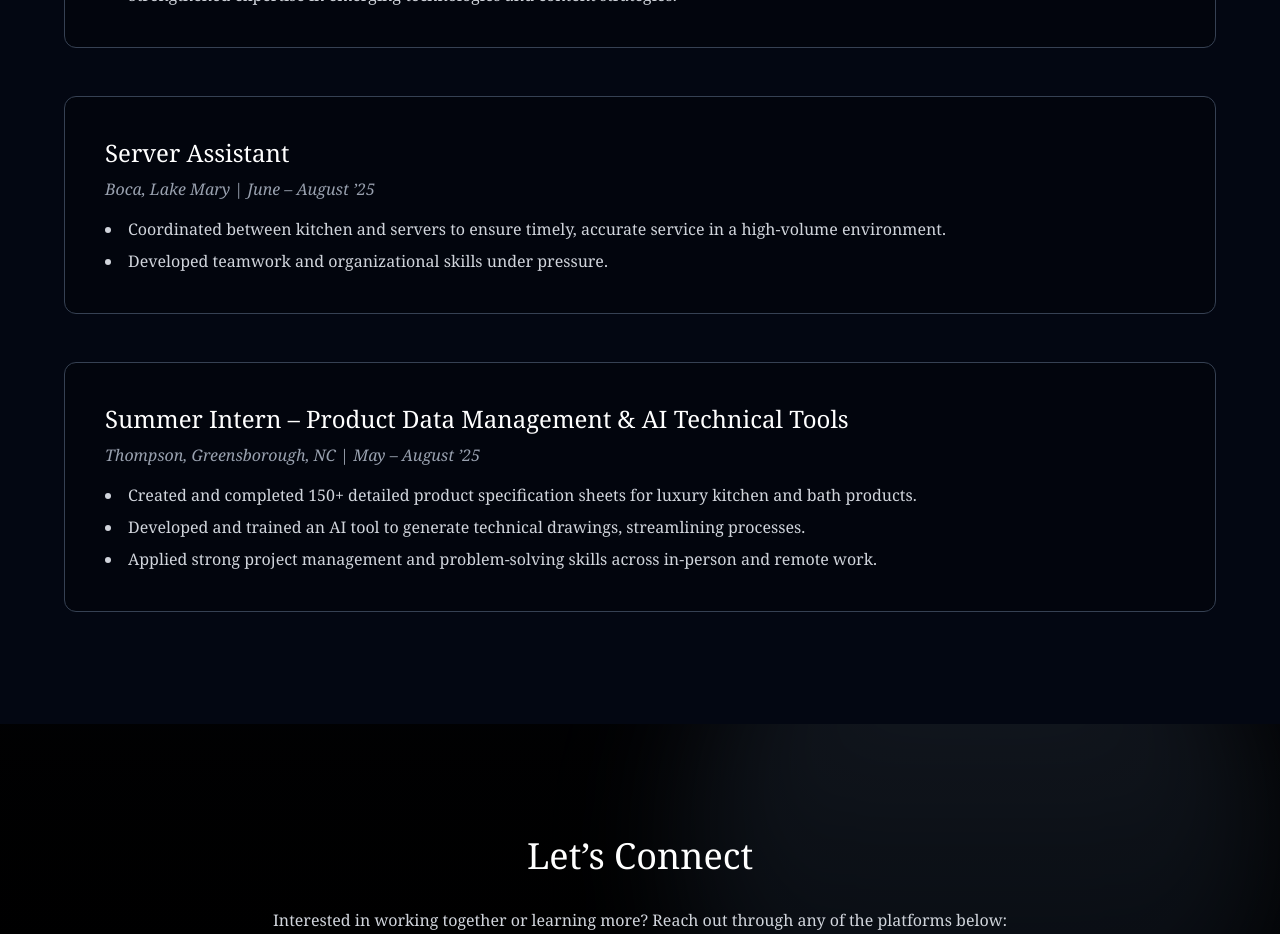
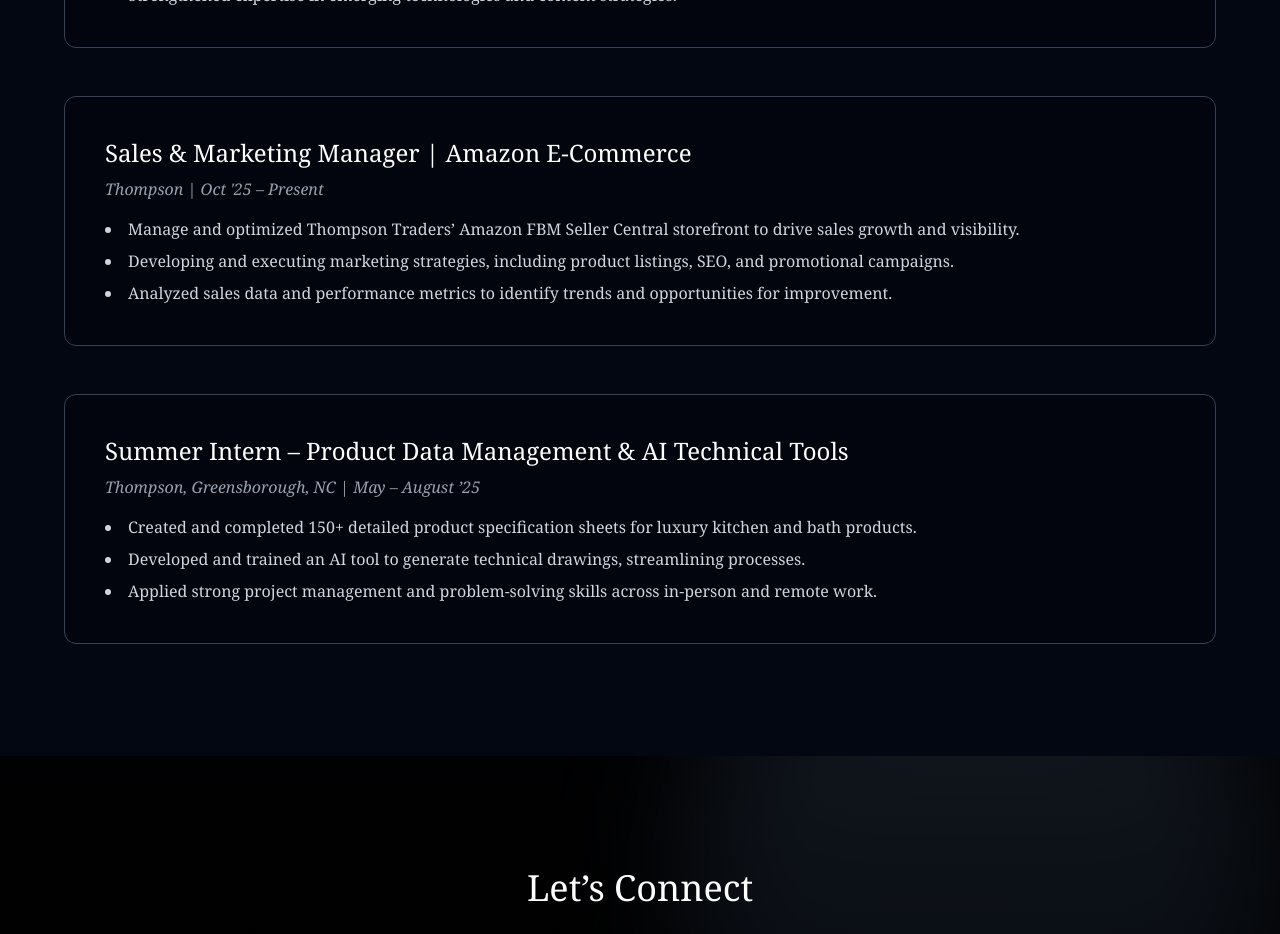
Before and after one commit to Nickcodes0627/NJS-Website, a Next.js app: page / in a window 1280 px wide. Shown: the part 1580-2514 px from the top of the page. Built offline with nearby package versions, Linux system fonts and the light colour scheme.

Commit message:
updated sections

```diff
--- a/app/page.tsx
+++ b/app/page.tsx
@@ -123,11 +123,12 @@
               "Strengthened expertise in emerging technologies and content strategies."
             ]
           }, {
-            title: "Server Assistant",
-            company: "Boca, Lake Mary | June – August ’25",
+            title: "Sales & Marketing Manager | Amazon E-Commerce",
+            company: "Thompson | Oct '25 – Present",
             bullets: [
-              "Coordinated between kitchen and servers to ensure timely, accurate service in a high-volume environment.",
-              "Developed teamwork and organizational skills under pressure."
+              "Manage and optimized Thompson Traders’ Amazon FBM Seller Central storefront to drive sales growth and visibility.",
+              "Developing and executing marketing strategies, including product listings, SEO, and promotional campaigns.",
+              "Analyzed sales data and performance metrics to identify trends and opportunities for improvement."
             ]
           }, {
             title: "Summer Intern – Product Data Management & AI Technical Tools",
```
